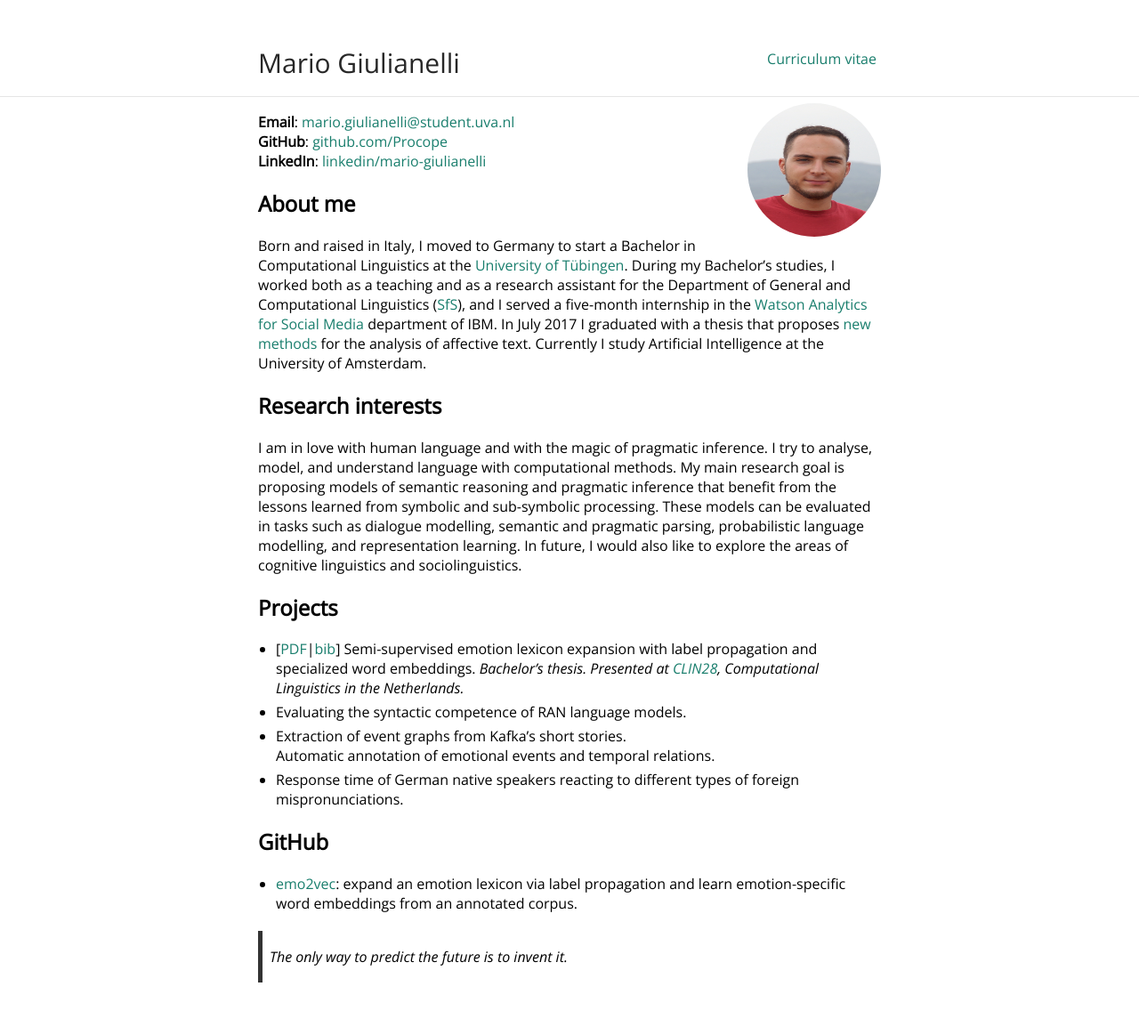
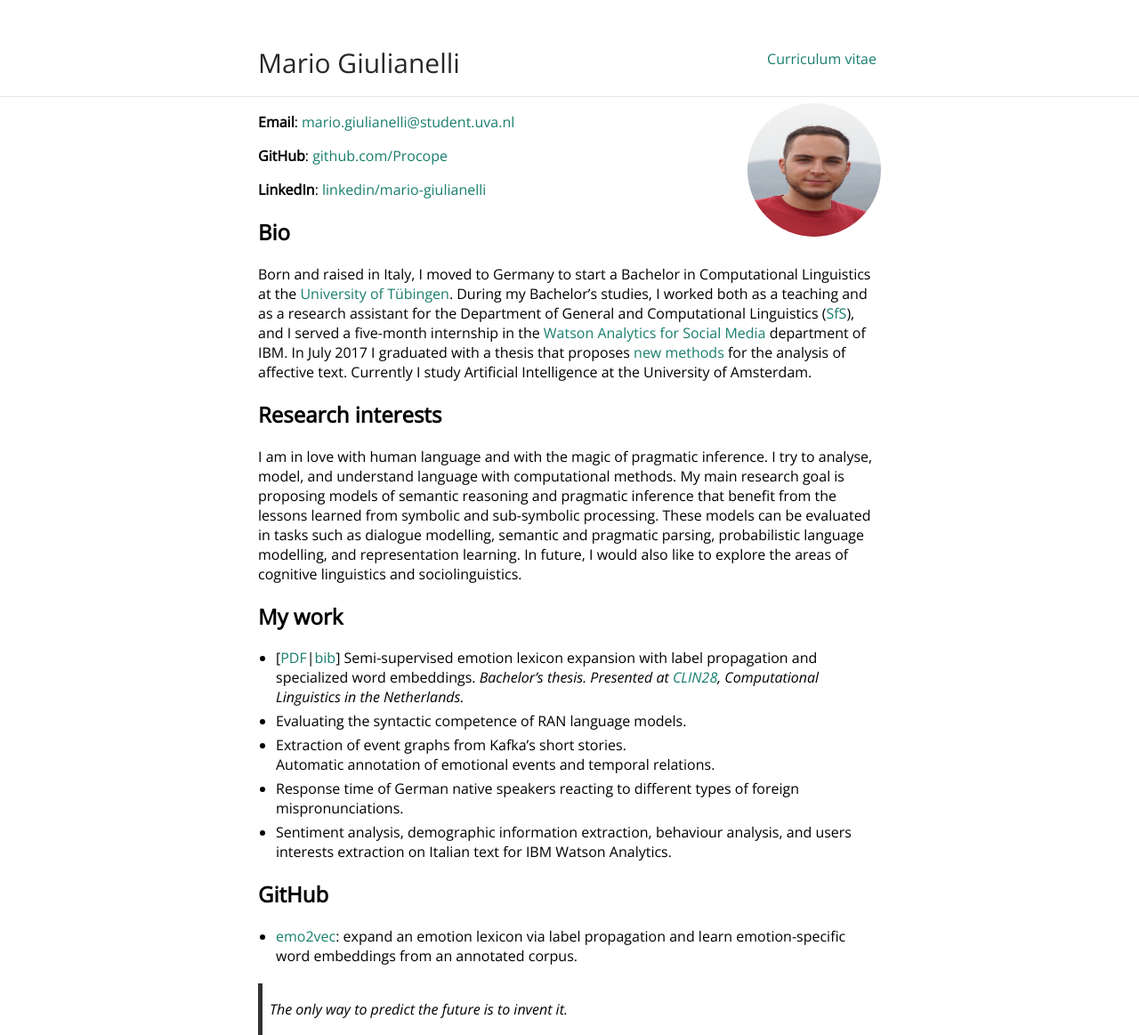
Before and after one commit to glnmario/glnmario.github.io, a Jekyll site: the page built from index.md, in a window 1280 px wide. Shown: the whole page at 89% size. Built offline with Jekyll 4.4.1, drawn with Linux system fonts in a browser that asks for light colours; before the commit the page ends 1104 px from its top, so only the background shows below that.

Commit message:
Update index.md

```diff
--- a/index.md
+++ b/index.md
@@ -5,10 +5,12 @@ layout: default
 <img class="profile-picture" src="me.JPG">
 
 **Email**: [mario.giulianelli@student.uva.nl](mario.giulianelli@student.uva.nl)
+
 **GitHub**: [github.com/Procope](https://github.com/Procope)
+
 **LinkedIn**: [linkedin/mario-giulianelli](https://www.linkedin.com/in/mario-giulianelli/)
 
-## About me
+## Bio
 Born and raised in Italy, I moved to Germany to start a Bachelor in Computational Linguistics at the [University of Tübingen](https://www.uni-tuebingen.de/en/university/profile/history-of-the-university.html).
 During my Bachelor's studies, I worked both as a teaching and as a research assistant for the Department of General and Computational Linguistics ([SfS](http://www.sfs.uni-tuebingen.de/en/chairs.html)), and I
 served a five-month internship in the [Watson Analytics for Social Media](https://www.ibm.com/us-en/marketplace/social-media-data-analysis/details#product-header-top) department of IBM. In July 2017 I graduated with a
@@ -19,13 +21,15 @@ Currently I study Artificial Intelligence at the University of Amsterdam.
 I am in love with human language and with the magic of pragmatic inference. I try to analyse, model, and understand language with computational methods. My main research goal is proposing models of semantic reasoning and pragmatic inference that benefit from the lessons learned from symbolic and sub-symbolic processing.
 These models can be evaluated in tasks such as dialogue modelling, semantic and pragmatic parsing, probabilistic language modelling, and representation learning. In future, I would also like to explore the areas of cognitive linguistics and sociolinguistics.
 
-## Projects
+## My work
 - [[PDF](https://arxiv.org/pdf/1708.03910.pdf)|[bib](http://dblp.uni-trier.de/rec/bibtex/journals/corr/abs-1708-03910)] Semi-supervised emotion lexicon expansion with label propagation and specialized word embeddings. _Bachelor's thesis._
 _Presented at [CLIN28](http://clin28.cls.ru.nl/#abstract-49), Computational Linguistics in the Netherlands._
 - Evaluating the syntactic competence of RAN language models.
 - Extraction of event graphs from Kafka’s short stories.
   Automatic annotation of emotional events and temporal relations.
 - Response time of German native speakers reacting to different types of foreign mispronunciations.
+- Sentiment analysis, demographic information extraction, behaviour analysis, and users interests extraction
+ on Italian text for IBM Watson Analytics.
 
 ## GitHub
 - [emo2vec](https://github.com/Procope/emo2vec/blob/master/README.md): expand an emotion lexicon via label propagation and learn emotion-specific word embeddings from an annotated corpus.
```
